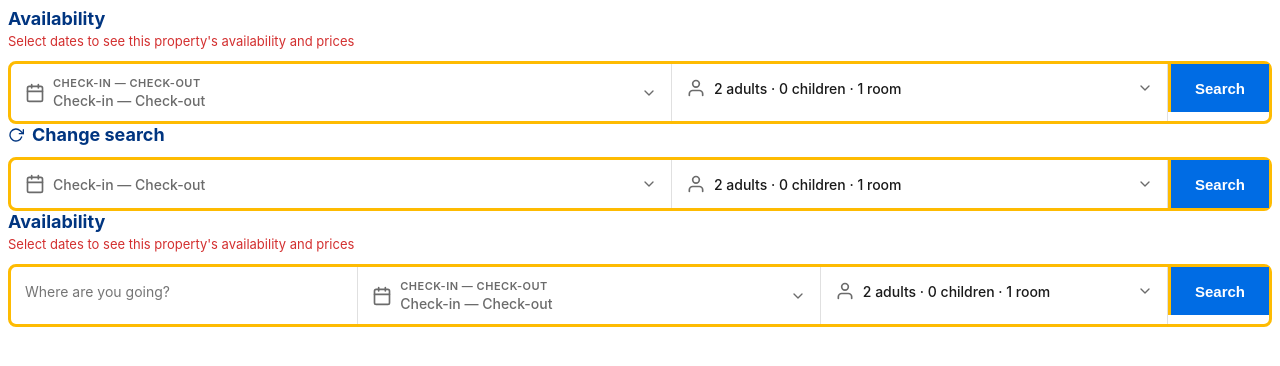
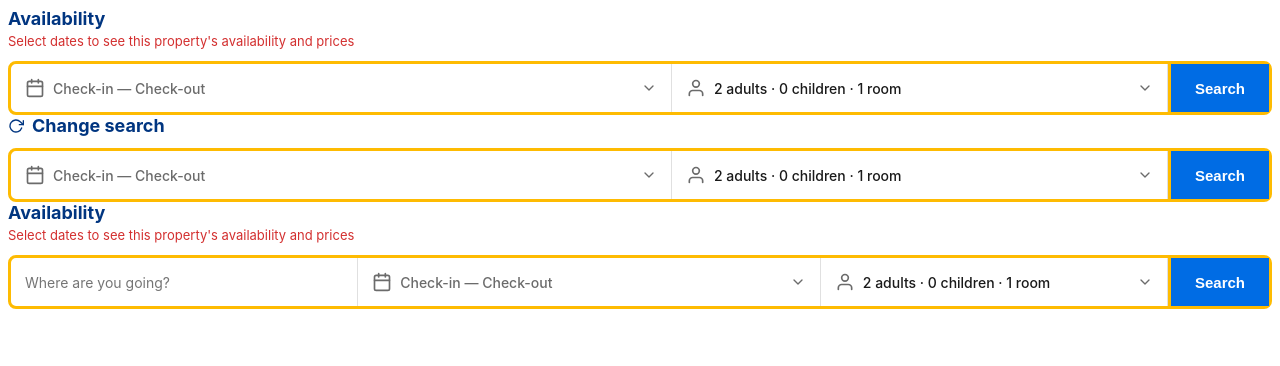
Before and after one commit to puboop2018/NovotonBUN, a React app in the folder react-src/: page / in a window 1280 px wide. Shown: the top 366 px of the page. Built offline with nearby package versions, Linux system fonts and the light colour scheme; the HTML template or start-up script is replaced by a standard one.

Commit message:
Remove 'Check-in — Check-out' label from date picker field
Remove the uppercase label text above the date value in the booking
form across all modes, matching the already-removed 'Guests' label.

https://claude.ai/code/session_016wfgiR2ych27gXKegnohVf

```diff
--- a/react-src/src/BookingEngine.jsx
+++ b/react-src/src/BookingEngine.jsx
@@ -277,11 +277,6 @@ export default function BookingEngine({ config }) {
                     >
                         <span className="nvt-field-input-icon"><CalendarIcon /></span>
                         <span className="nvt-field-input-text">
-                            {mode !== 'search' && (
-                                <span className="nvt-label">
-                                    {t('checkIn', 'Check-in')} — {t('checkOut', 'Check-out')}
-                                </span>
-                            )}
                             {dateDisplayText ? (
                                 <span className="nvt-value">{dateDisplayText}</span>
                             ) : (
```
Also changed, not shown: 1 other file (tests, documents, lock files or other folders).
